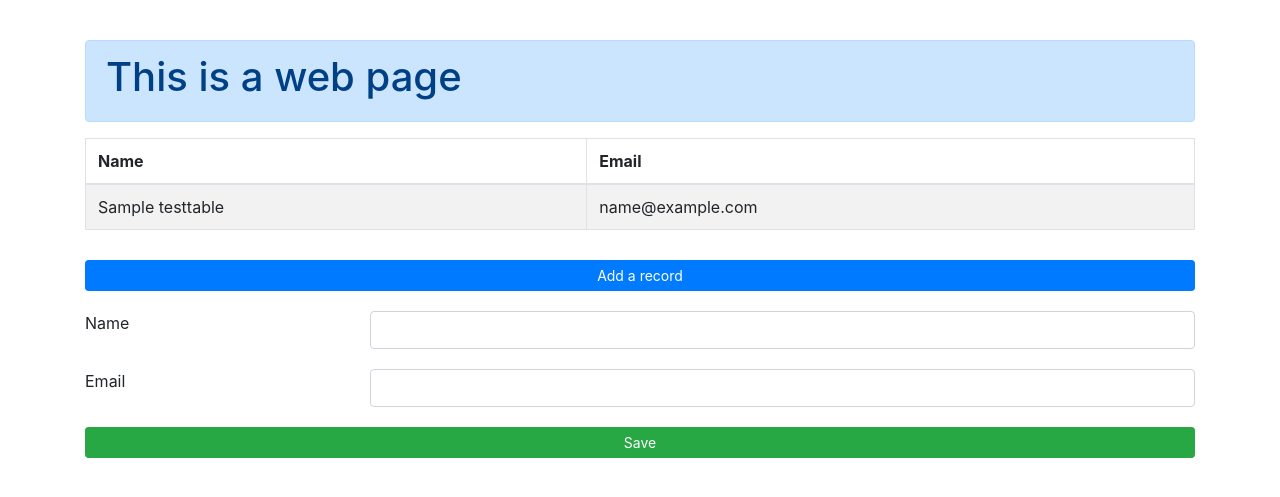
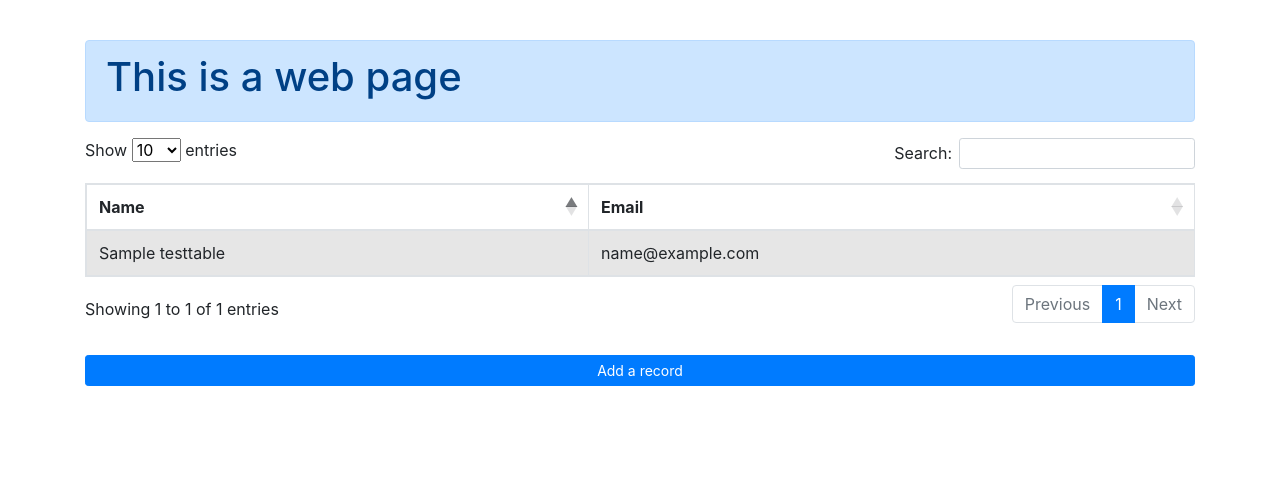
Before and after one commit to peterkwalker/petes-project-1, a PHP site: page / in a window 1280 px wide. Shown: the top 497 px of the page. Run offline with PHP 8.4, Linux system fonts and the light colour scheme; tables that the repository leaves empty or names only in its code hold one stand-in row (values such as "Sample post"); some libraries are stand-ins or nearby versions.

Commit message:
Added Datatables

```diff
--- a/index.php
+++ b/index.php
@@ -24,11 +24,11 @@ header("Location: index.php");
 ?>
 
 
+<!-- DataTables -->
 
-
+<link rel="stylesheet" href="//cdn.datatables.net/1.10.16/css/dataTables.bootstrap4.min.css">
 
 <link rel="stylesheet" href="https://stackpath.bootstrapcdn.com/bootstrap/4.1.1/css/bootstrap.min.css" integrity="sha384-WskhaSGFgHYWDcbwN70/dfYBj47jz9qbsMId/iRN3ewGhXQFZCSftd1LZCfmhktB" crossorigin="anonymous">
-
 
 <?php require ('classes/queries/common.php');?>
 
@@ -100,7 +100,8 @@ header("Location: index.php");
 
 
     <script src="//code.jquery.com/jquery-3.3.1.js"></script>
-
+    <script src="//cdn.datatables.net/1.10.16/js/jquery.dataTables.min.js"></script>
+    <script src="//cdn.datatables.net/1.10.16/js/dataTables.bootstrap4.min.js"></script>
 
     <script>
         $(document).ready( function () {
```
